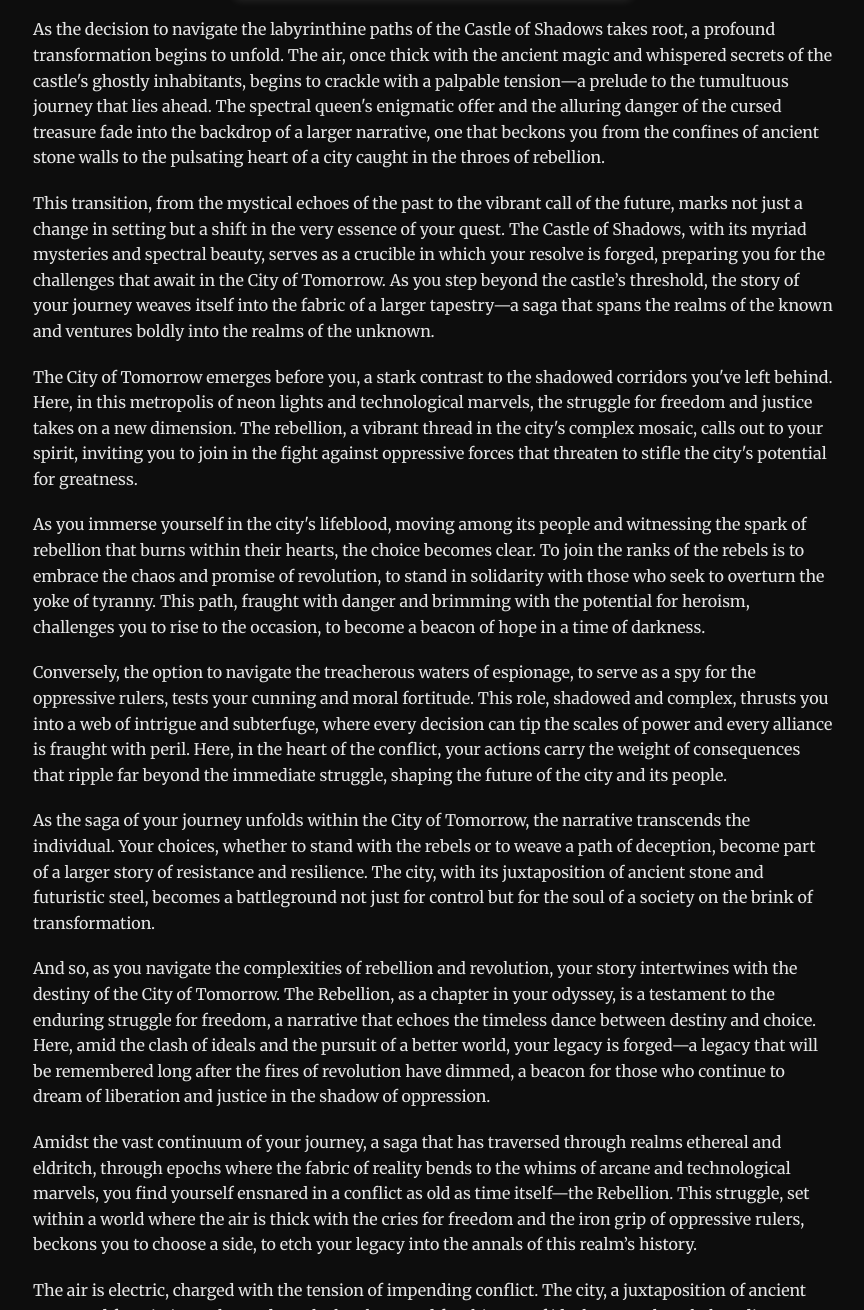
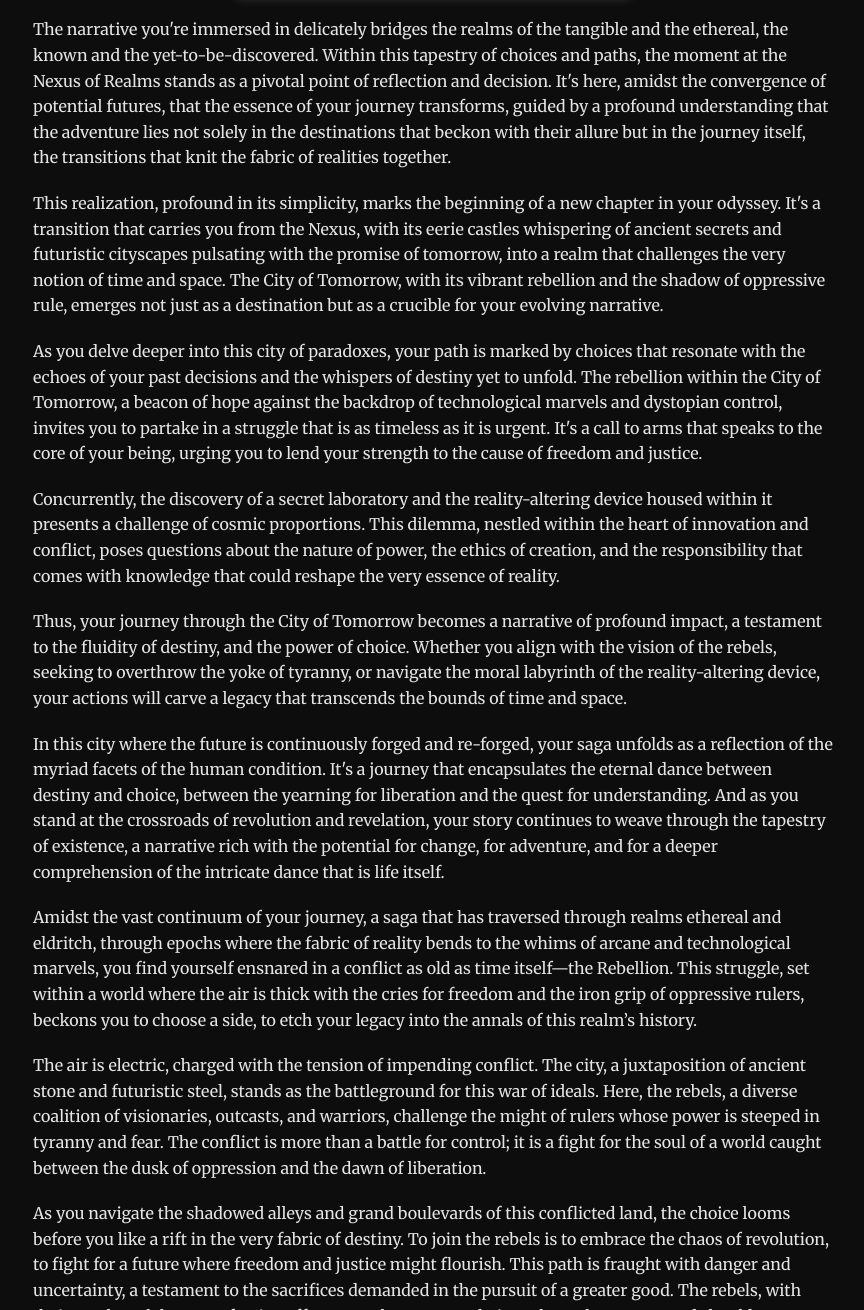
Before and after one commit to b82agbulos/echoes-of-tomorrow, a plain HTML site: page the-rebellion.html in a window 1280 px wide. Shown: the part 441-1751 px from the top of the page, without its empty margins (207-1071 px from the left). Drawn offline with Linux system fonts and the light colour scheme.

Commit message:
Add files via upload
corrected transition

```diff
--- a/the-rebellion.html
+++ b/the-rebellion.html
@@ -19,56 +19,49 @@
         <h2>The Rebellion</h2>
         <img src="images/the-rebellion.png" alt="The Rebellion" class="chapter-image">
 
-        <p>As the decision to navigate the labyrinthine paths of the Castle of Shadows takes root, a profound
-            transformation begins to unfold. The air, once thick with the ancient magic and whispered secrets of the
-            castle's ghostly inhabitants, begins to crackle with a palpable tension—a prelude to the tumultuous journey
-            that lies ahead. The spectral queen's enigmatic offer and the alluring danger of the cursed treasure fade
-            into the backdrop of a larger narrative, one that beckons you from the confines of ancient stone walls to
-            the pulsating heart of a city caught in the throes of rebellion.
+        <p>The narrative you're immersed in delicately bridges the realms of the tangible and the ethereal, the known
+            and the yet-to-be-discovered. Within this tapestry of choices and paths, the moment at the Nexus of Realms
+            stands as a pivotal point of reflection and decision. It's here, amidst the convergence of potential
+            futures, that the essence of your journey transforms, guided by a profound understanding that the adventure
+            lies not solely in the destinations that beckon with their allure but in the journey itself, the transitions
+            that knit the fabric of realities together.
 
         </p>
-        <p>This transition, from the mystical echoes of the past to the vibrant call of the future, marks not just a
-            change in setting but a shift in the very essence of your quest. The Castle of Shadows, with its myriad
-            mysteries and spectral beauty, serves as a crucible in which your resolve is forged, preparing you for the
-            challenges that await in the City of Tomorrow. As you step beyond the castle’s threshold, the story of your
-            journey weaves itself into the fabric of a larger tapestry—a saga that spans the realms of the known and
-            ventures boldly into the realms of the unknown.
+        <p>This realization, profound in its simplicity, marks the beginning of a new chapter in your odyssey. It's a
+            transition that carries you from the Nexus, with its eerie castles whispering of ancient secrets and
+            futuristic cityscapes pulsating with the promise of tomorrow, into a realm that challenges the very notion
+            of time and space. The City of Tomorrow, with its vibrant rebellion and the shadow of oppressive rule,
+            emerges not just as a destination but as a crucible for your evolving narrative.
 
         </p>
-        <p>The City of Tomorrow emerges before you, a stark contrast to the shadowed corridors you've left behind. Here,
-            in this metropolis of neon lights and technological marvels, the struggle for freedom and justice takes on a
-            new dimension. The rebellion, a vibrant thread in the city's complex mosaic, calls out to your spirit,
-            inviting you to join in the fight against oppressive forces that threaten to stifle the city's potential for
-            greatness.
+        <p>As you delve deeper into this city of paradoxes, your path is marked by choices that resonate with the echoes
+            of your past decisions and the whispers of destiny yet to unfold. The rebellion within the City of Tomorrow,
+            a beacon of hope against the backdrop of technological marvels and dystopian control, invites you to partake
+            in a struggle that is as timeless as it is urgent. It's a call to arms that speaks to the core of your
+            being, urging you to lend your strength to the cause of freedom and justice.
 
         </p>
-        <p>As you immerse yourself in the city's lifeblood, moving among its people and witnessing the spark of
-            rebellion that burns within their hearts, the choice becomes clear. To join the ranks of the rebels is to
-            embrace the chaos and promise of revolution, to stand in solidarity with those who seek to overturn the yoke
-            of tyranny. This path, fraught with danger and brimming with the potential for heroism, challenges you to
-            rise to the occasion, to become a beacon of hope in a time of darkness.
+        <p>Concurrently, the discovery of a secret laboratory and the reality-altering device housed within it presents
+            a challenge of cosmic proportions. This dilemma, nestled within the heart of innovation and conflict, poses
+            questions about the nature of power, the ethics of creation, and the responsibility that comes with
+            knowledge that could reshape the very essence of reality.
 
         </p>
-        <p>Conversely, the option to navigate the treacherous waters of espionage, to serve as a spy for the oppressive
-            rulers, tests your cunning and moral fortitude. This role, shadowed and complex, thrusts you into a web of
-            intrigue and subterfuge, where every decision can tip the scales of power and every alliance is fraught with
-            peril. Here, in the heart of the conflict, your actions carry the weight of consequences that ripple far
-            beyond the immediate struggle, shaping the future of the city and its people.
+        <p>Thus, your journey through the City of Tomorrow becomes a narrative of profound impact, a testament to the
+            fluidity of destiny, and the power of choice. Whether you align with the vision of the rebels, seeking to
+            overthrow the yoke of tyranny, or navigate the moral labyrinth of the reality-altering device, your actions
+            will carve a legacy that transcends the bounds of time and space.
 
         </p>
-        <p>As the saga of your journey unfolds within the City of Tomorrow, the narrative transcends the individual.
-            Your choices, whether to stand with the rebels or to weave a path of deception, become part of a larger
-            story of resistance and resilience. The city, with its juxtaposition of ancient stone and futuristic steel,
-            becomes a battleground not just for control but for the soul of a society on the brink of transformation.
+        <p>In this city where the future is continuously forged and re-forged, your saga unfolds as a reflection of the
+            myriad facets of the human condition. It's a journey that encapsulates the eternal dance between destiny and
+            choice, between the yearning for liberation and the quest for understanding. And as you stand at the
+            crossroads of revolution and revelation, your story continues to weave through the tapestry of existence, a
+            narrative rich with the potential for change, for adventure, and for a deeper comprehension of the intricate
+            dance that is life itself.
 
         </p>
-        <p>And so, as you navigate the complexities of rebellion and revolution, your story intertwines with the destiny
-            of the City of Tomorrow. The Rebellion, as a chapter in your odyssey, is a testament to the enduring
-            struggle for freedom, a narrative that echoes the timeless dance between destiny and choice. Here, amid the
-            clash of ideals and the pursuit of a better world, your legacy is forged—a legacy that will be remembered
-            long after the fires of revolution have dimmed, a beacon for those who continue to dream of liberation and
-            justice in the shadow of oppression.
-
+        <p></p>
 
 
 
```
